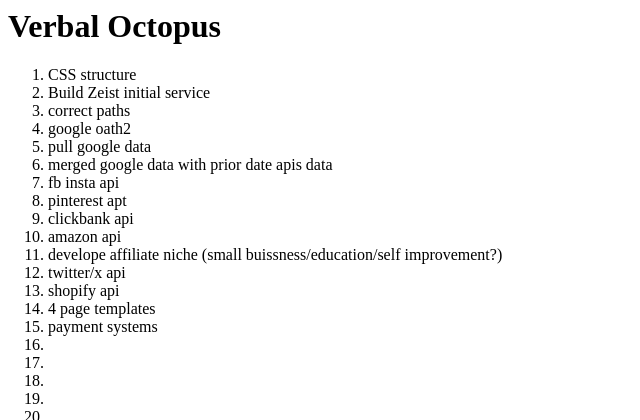
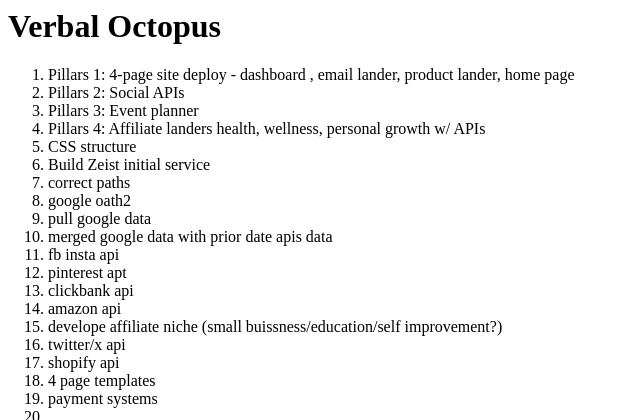
Before and after one commit to mm3023/EntrySeeker, a Django app: page /--bogo/ in a window 1280 px wide. Shown: the top 420 px of the page, without its empty margins (0-640 px from the left). Run offline with Django 5.2, Linux system fonts and the light colour scheme.

Commit message:
Update inputTemplate.html

```diff
--- a/mysite/templates/inputTemplate.html
+++ b/mysite/templates/inputTemplate.html
@@ -10,7 +10,13 @@
 <main>
 <h1> Verbal Octopus </h1>
 <ol>
-<li>CSS structure</li>
+<li>Pillars 1: 4-page site deploy - dashboard , email lander, product lander, home page </li>
+<li>Pillars 2: Social APIs</li>
+<li>Pillars 3: Event planner</li>
+<li>Pillars 4: Affiliate landers health, wellness, personal growth w/ APIs</li>
+
+
+<li>CSS structure </li>
 <li>Build Zeist initial service</li>
 <li>correct paths</li>
 <li>google oath2</li>
```
